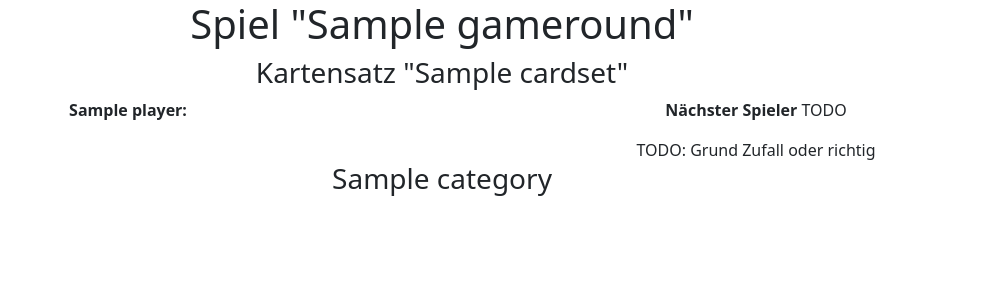
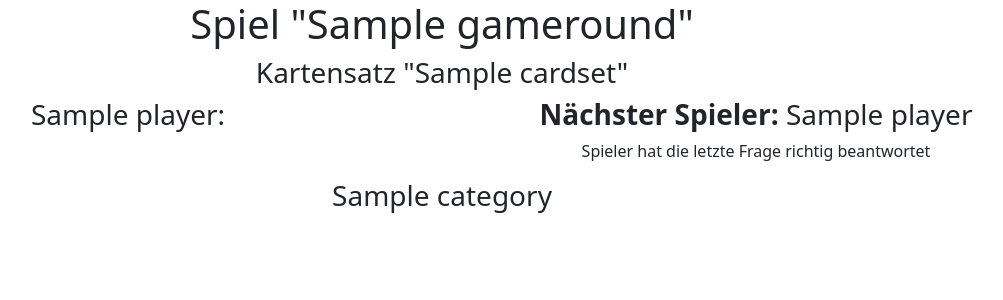
Before and after one commit to margau/djangopardy, a Django app: page /play/1 in a window 1280 px wide. Shown: the top 300 px of the page, without its empty margins (198-1201 px from the left). Run offline with Django 5.2, Linux system fonts and the light colour scheme; tables that the repository leaves empty hold one stand-in row (values such as "Sample post"); some libraries are stand-ins or nearby versions.

Commit message:
disable already played cards

```diff
--- a/src/jeopardy/templates/play.html
+++ b/src/jeopardy/templates/play.html
@@ -6,12 +6,18 @@
 <div class="row">
   {% for x in players %}
   <div class="col">
-    <b>{{ x.name }}: </b>{{x.points}}
+    <h3>{{ x.name }}: </h3>{{x.points}}
   </div>
   {% endfor %}
   <div class="col">
-    <p><b>Nächster Spieler </b>TODO</p>
-    TODO: Grund Zufall oder richtig
+    <h3><b>Nächster Spieler: </b>{{next_player}}</h3>
+    <p>
+      {% if next_player_random %}
+      Zufällig gewählt, keine vorherige korrekte Antwort
+      {% else %}
+      Spieler hat die letzte Frage richtig beantwortet
+      {% endif %}
+    </p>
   </div>
 </div>
 <div class="row">
--- a/src/jeopardy/views.py
+++ b/src/jeopardy/views.py
@@ -1,7 +1,7 @@
 from django.shortcuts import render
 from django.http import HttpResponse
 from django.template import loader
-from .models import Cardset, GameRound, Player, AnswerQuestion
+from .models import Cardset, GameRound, Player, AnswerQuestion, AnswerQuestionAsked
 
 # Create your views here.
 
@@ -75,6 +75,22 @@ def play(request, id):
             caq.append(aq_obj)
         aq.append(caq)
 
+    # define next player
+    # get latest updated AQasked for this round
+    latest_asked = AnswerQuestionAsked.objects.filter(gameround=gameround).order_by('-time_updated').first()
+    next_player = None
+    next_player_random = True
+    if latest_asked:
+        if latest_asked.player_correct:
+            # get next player
+            next_player = latest_asked.player_correct
+            # check if this player is already asked
+            next_player_random = False
+
+    if next_player_random:
+        # get random player
+        next_player = gameround.player_set.order_by('?').first()
+
     template = loader.get_template('play.html')
     context = {
         'gameround': gameround,
@@ -82,6 +98,8 @@ def play(request, id):
         'categories': categories,
         'points': points,
         'aq': aq,
+        'next_player': next_player,
+        'next_player_random': next_player_random,
     }
     return HttpResponse(template.render(context, request))
 
```
